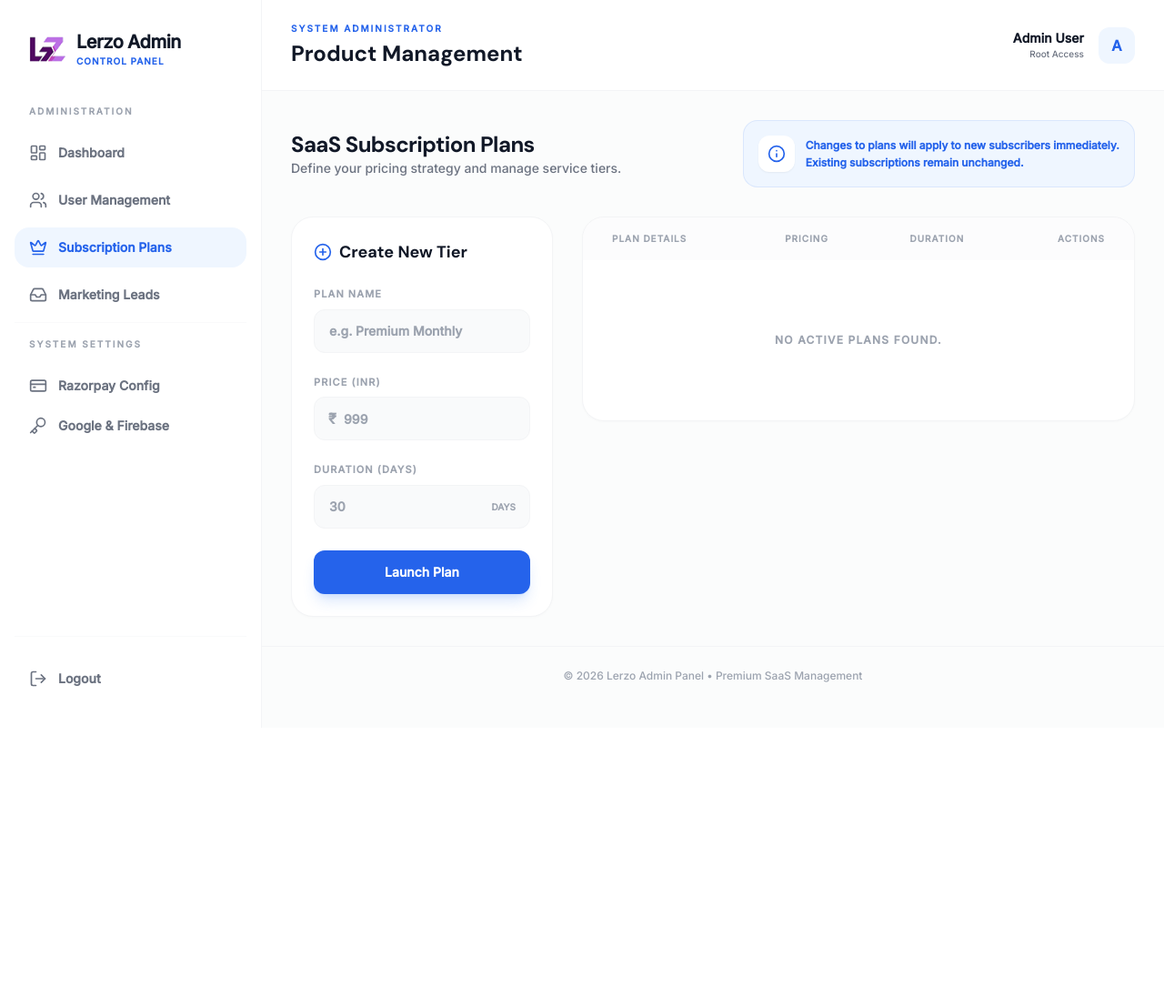
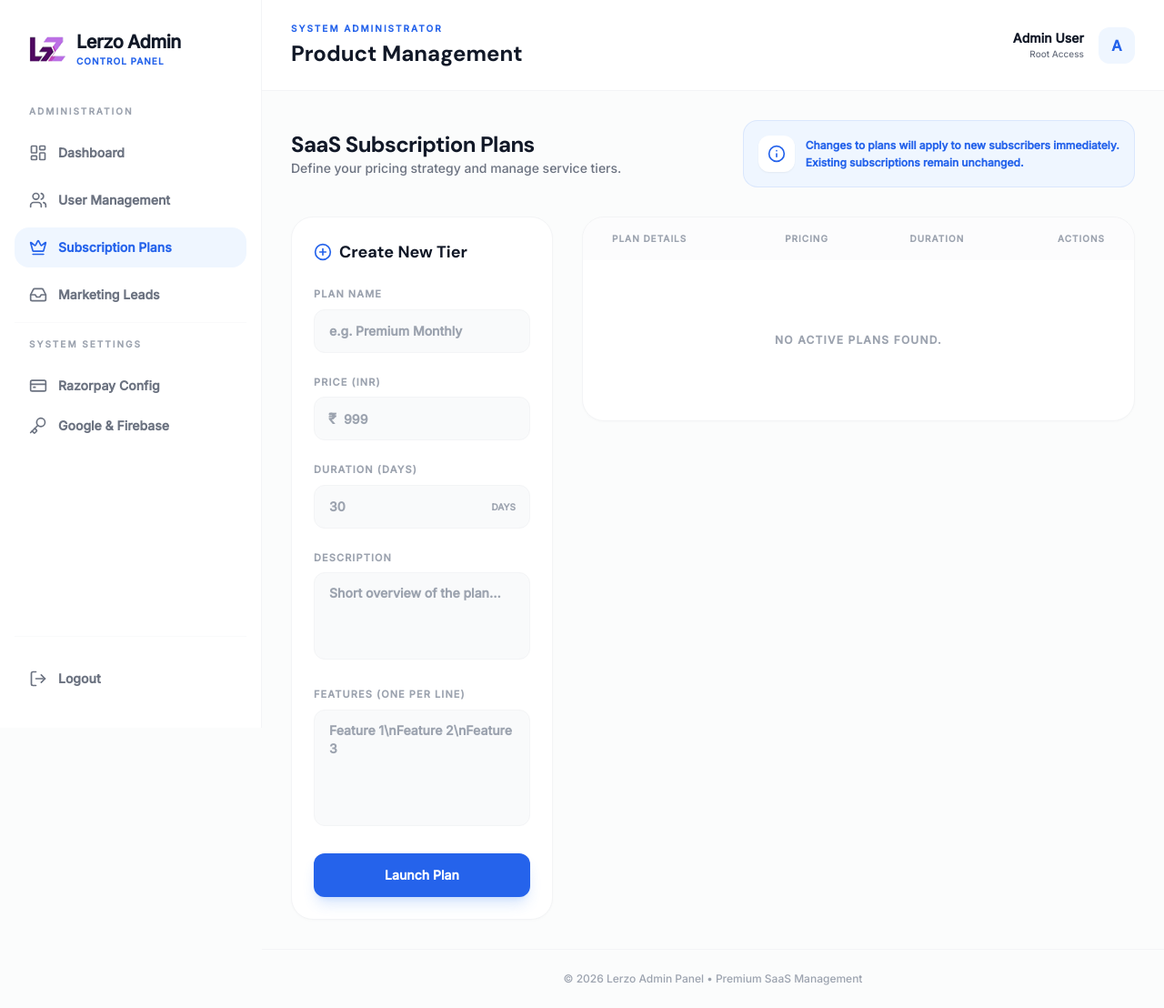
Before and after one commit to 4821Naveen/lerzo_admin, a Flask app: page /subscriptions in a window 1280 px wide. Shown: the whole page at 91% size. Before the commit the page ends 755 px from the top, so only its background shows below. Run offline with Flask 3, Linux system fonts and the light colour scheme; the visitor is signed in with stand-in values (Sample User, id 1); data that the repository does not hold is empty; some libraries are stand-ins or nearby versions.

Commit message:
updated-url-1

```diff
--- a/app.py
+++ b/app.py
@@ -185,7 +185,9 @@ def subscriptions():
         data = {
             "name": request.form.get("name"),
             "price": float(request.form.get("price", 0)),
-            "duration_days": int(request.form.get("duration", 30))
+            "duration_days": int(request.form.get("duration", 30)),
+            "description": request.form.get("description", ""),
+            "features": request.form.get("features", "")
         }
         result = call_api("subscriptions", "POST", data)
         if result.get("success"):
@@ -207,7 +209,9 @@ def subscriptions_edit(plan_id):
     data = {
         "name": request.form.get("name"),
         "price": float(request.form.get("price", 0)),
-        "duration_days": int(request.form.get("duration", 30))
+        "duration_days": int(request.form.get("duration", 30)),
+        "description": request.form.get("description", ""),
+        "features": request.form.get("features", "")
     }
     result = call_api(f"subscriptions/{plan_id}", "PUT", data)
     if result.get("success"):
--- a/templates/subscriptions.html
+++ b/templates/subscriptions.html
@@ -55,6 +55,18 @@
                         </div>
                     </div>
 
+                    <div>
+                        <label class="block text-[11px] font-black text-gray-400 uppercase tracking-widest mb-2">Description</label>
+                        <textarea name="description" placeholder="Short overview of the plan..."
+                            class="w-full px-4 py-3 bg-gray-50 border border-gray-100 rounded-xl text-sm font-bold outline-none focus:ring-4 focus:ring-accent/5 focus:border-accent transition-all h-24 resize-none"></textarea>
+                    </div>
+
+                    <div>
+                        <label class="block text-[11px] font-black text-gray-400 uppercase tracking-widest mb-2">Features (One per line)</label>
+                        <textarea name="features" placeholder="Feature 1\nFeature 2\nFeature 3"
+                            class="w-full px-4 py-3 bg-gray-50 border border-gray-100 rounded-xl text-sm font-bold outline-none focus:ring-4 focus:ring-accent/5 focus:border-accent transition-all h-32 resize-none"></textarea>
+                    </div>
+
                     <button type="submit" class="w-full h-12 bg-accent text-white rounded-xl font-bold text-sm hover:bg-accent-hover transition-all shadow-lg shadow-blue-500/20">
                         Launch Plan
                     </button>
@@ -94,7 +106,7 @@
                                 </td>
                                 <td class="px-8 py-6 text-right">
                                     <div class="flex items-center justify-end gap-2">
-                                        <button onclick="openEditModal({{ plan.id }}, '{{ plan.name }}', {{ plan.price }}, {{ plan.duration_days }})"
+                                        <button onclick="openEditModal({{ plan.id }}, '{{ plan.name }}', {{ plan.price }}, {{ plan.duration_days }}, '{{ plan.description|replace("'", "\\'")|replace("\n", "\\n") }}', '{{ plan.features|replace("'", "\\'")|replace("\n", "\\n") }}')"
                                             class="p-2 text-gray-400 hover:text-accent hover:bg-accent-light rounded-lg transition-all">
                                             <i data-lucide="edit-3" class="w-4 h-4"></i>
                                         </button>
@@ -151,6 +163,18 @@
                 </div>
             </div>
 
+            <div>
+                <label class="block text-[11px] font-black text-gray-400 uppercase tracking-widest mb-2">Description</label>
+                <textarea id="edit_description" name="description"
+                    class="w-full px-4 py-3 bg-gray-50 border border-gray-100 rounded-xl text-sm font-bold outline-none focus:ring-4 focus:ring-accent/5 focus:border-accent transition-all h-24 resize-none"></textarea>
+            </div>
+
+            <div>
+                <label class="block text-[11px] font-black text-gray-400 uppercase tracking-widest mb-2">Features (One per line)</label>
+                <textarea id="edit_features" name="features"
+                    class="w-full px-4 py-3 bg-gray-50 border border-gray-100 rounded-xl text-sm font-bold outline-none focus:ring-4 focus:ring-accent/5 focus:border-accent transition-all h-32 resize-none"></textarea>
+            </div>
+
             <div class="flex gap-3 pt-4">
                 <button type="button" onclick="closeEditModal()" class="flex-1 h-12 bg-gray-100 text-gray-600 rounded-xl font-bold text-sm hover:bg-gray-200 transition-all">
                     Discard
@@ -164,13 +188,15 @@
 </div>
 
 <script>
-    function openEditModal(id, name, price, duration) {
+    function openEditModal(id, name, price, duration, description, features) {
         const modal = document.getElementById('editModal');
         const form = document.getElementById('editForm');
 
         document.getElementById('edit_name').value = name;
         document.getElementById('edit_price').value = price;
         document.getElementById('edit_duration').value = duration;
+        document.getElementById('edit_description').value = description;
+        document.getElementById('edit_features').value = features;
 
         form.action = `/subscriptions/${id}/edit`;
         modal.classList.remove('hidden');
```
